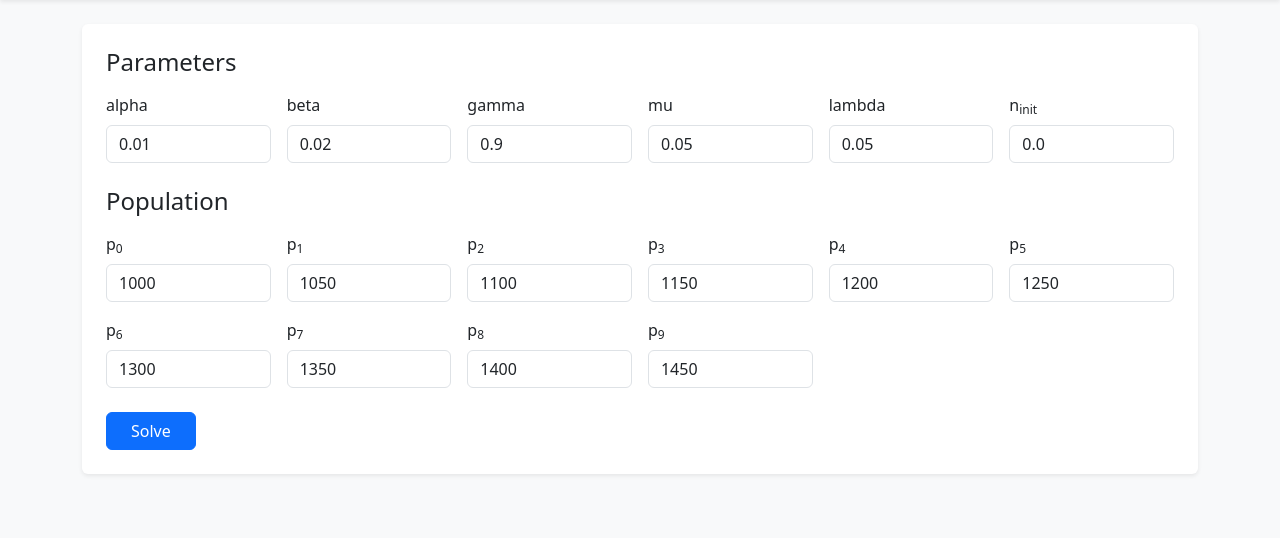
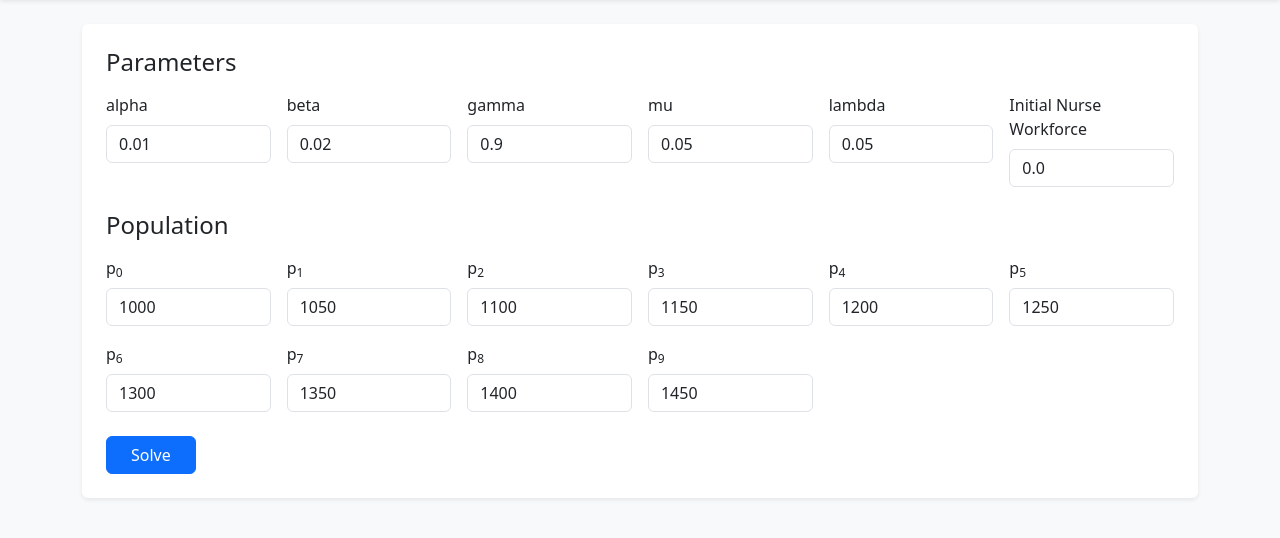
Before and after one commit to jorge-antares/healthworkforce, a Flask app: page /solve in a window 1280 px wide. Shown: the part 56-594 px from the top of the page. Run offline with Flask 3, Linux system fonts and the light colour scheme.

Commit message:
App improvements

```diff
--- a/app/app.py
+++ b/app/app.py
@@ -36,4 +36,4 @@ def index():
     return render_template("index.html")
 
 if __name__ == "__main__":
-    app.run(host="0.0.0.0", port=5000, debug=True)
+    app.run(host="localhost", port=5000, debug=True)
--- a/app/templates/solve.html
+++ b/app/templates/solve.html
@@ -22,7 +22,7 @@
                 </div>
                 {% endfor %}
                 <div class="col-6 col-md">
-                    <label class="form-label" for="n_init">n<sub>init</sub></label>
+                    <label class="form-label" for="n_init">Initial Nurse Workforce</label>
                     <input class="form-control" type="number" step="any" min="0" required id="n_init" name="n_init" value="{{ n_init }}">
                 </div>
             </div>
```
